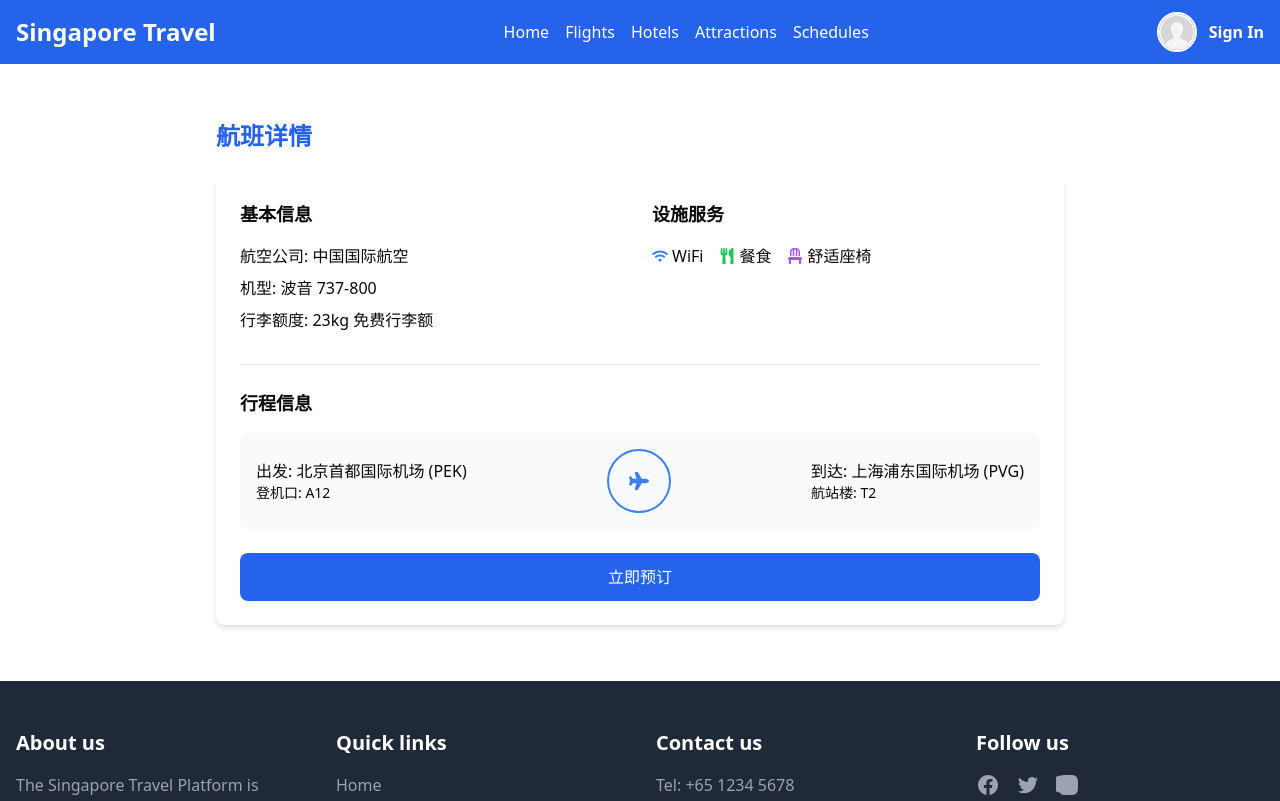
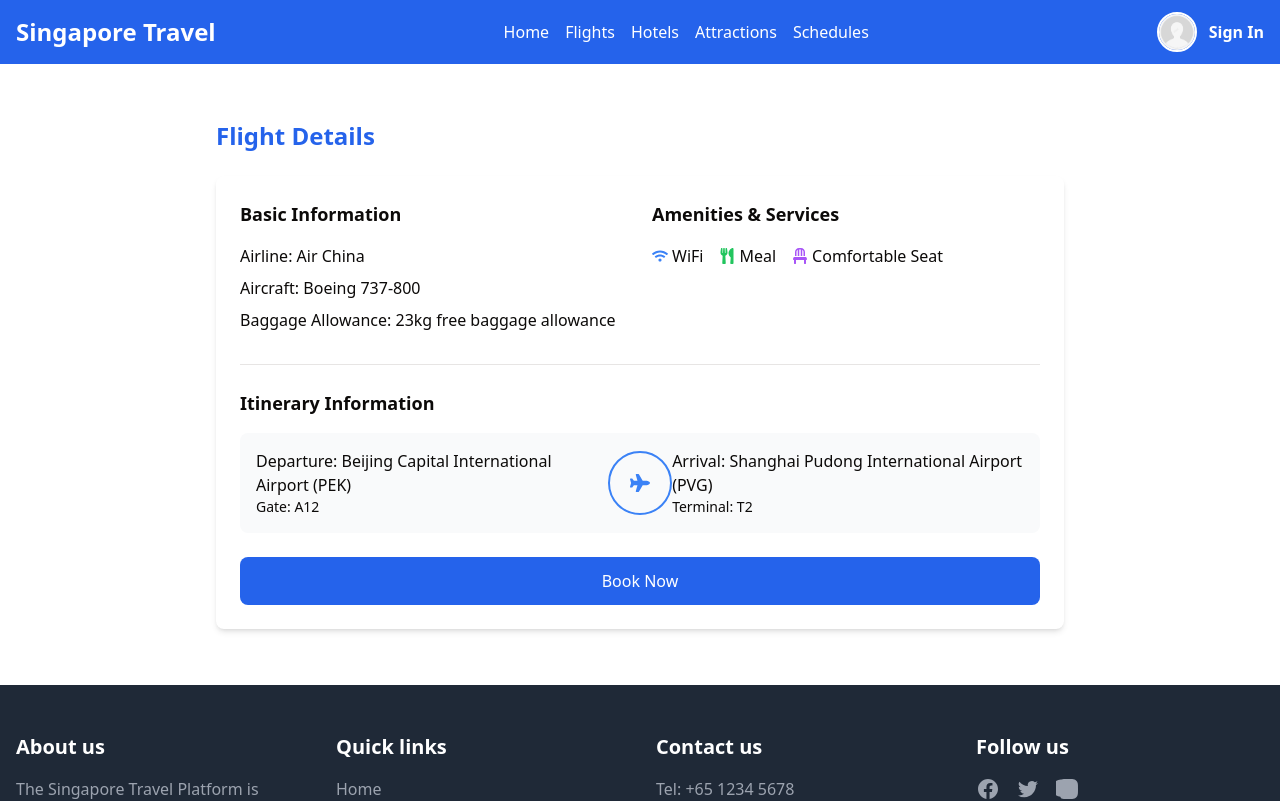
Before and after one commit to HZHENJ/Travel-plateform-frontend-web, a React (Vite) app: page /detail/1 in a window 1280 px wide. Shown: the top 801 px of the page. Built offline with nearby package versions, Linux system fonts and the light colour scheme.

Commit message:
改成了英文呢

```diff
--- a/src/pages/flight/Confirmation.jsx
+++ b/src/pages/flight/Confirmation.jsx
@@ -13,14 +13,14 @@ export default function Confirmation() {
     <div className="flex flex-col items-center justify-center min-h-screen bg-gray-50 p-6">
       <div className="bg-white p-8 rounded-lg shadow-md text-center">
         <FaCheckCircle className="text-green-500 text-6xl mb-4" />
-        <h2 className="text-3xl font-bold text-gray-800 mb-4">支付成功！</h2>
-        <p className="text-gray-600 mb-6">感谢您的支付，您的交易已成功处理。</p>
+        <h2 className="text-3xl font-bold text-gray-800 mb-4">Payment Successful!</h2>
+        <p className="text-gray-600 mb-6">Thank you for your payment, your transaction has been successfully processed.</p>
 
         <button
           onClick={handleBackToHome}
           className="bg-blue-600 text-white px-6 py-3 rounded-lg hover:bg-blue-700 transition-colors"
         >
-          返回首页
+          Back to Home
         </button>
       </div>
     </div>
--- a/src/pages/flight/FlightDetails.jsx
+++ b/src/pages/flight/FlightDetails.jsx
@@ -1,15 +1,15 @@
 // FlightDetail.jsx
 import { useNavigate, useParams } from 'react-router-dom';
-import { FaChair, FaUtensils, FaWifi,FaPlane } from 'react-icons/fa';
+import { FaChair, FaUtensils, FaWifi, FaPlane } from 'react-icons/fa';
 import Navbar from "../../components/layout/Navbar";
 import Footer from "../../components/layout/Footer";
 
 const flightDetails = {
   1: {
-    airline: '中国国际航空',
-    aircraft: '波音 737-800',
+    airline: 'Air China',
+    aircraft: 'Boeing 737-800',
     amenities: ['wifi', 'meal', 'extra-legroom'],
-    baggage: '23kg 免费行李额',
+    baggage: '23kg free baggage allowance',
     departureGate: 'A12',
     arrivalTerminal: 'T2'
   }
@@ -25,20 +25,20 @@ export default function FlightDetail() {
       <Navbar />
       <main className="flex-grow container mx-auto px-4 py-8">
         <div className="max-w-4xl mx-auto p-6">
-          <h2 className="text-2xl font-bold mb-6 text-blue-600">航班详情</h2>
+          <h2 className="text-2xl font-bold mb-6 text-blue-600">Flight Details</h2>
           <div className="bg-white p-6 rounded-lg shadow-md">
             <div className="grid grid-cols-1 md:grid-cols-2 gap-6">
               <div>
-                <h3 className="text-lg font-semibold mb-4">基本信息</h3>
+                <h3 className="text-lg font-semibold mb-4">Basic Information</h3>
                 <div className="space-y-2">
-                  <p><span className="font-medium">航空公司:</span> {details.airline}</p>
-                  <p><span className="font-medium">机型:</span> {details.aircraft}</p>
-                  <p><span className="font-medium">行李额度:</span> {details.baggage}</p>
+                  <p><span className="font-medium">Airline:</span> {details.airline}</p>
+                  <p><span className="font-medium">Aircraft:</span> {details.aircraft}</p>
+                  <p><span className="font-medium">Baggage Allowance:</span> {details.baggage}</p>
                 </div>
               </div>
 
               <div>
-                <h3 className="text-lg font-semibold mb-4">设施服务</h3>
+                <h3 className="text-lg font-semibold mb-4">Amenities & Services</h3>
                 <div className="flex space-x-4">
                   {details.amenities.includes('wifi') && (
                     <div className="flex items-center">
@@ -47,22 +47,22 @@ export default function FlightDetail() {
                   )}
                   {details.amenities.includes('meal') && (
                     <div className="flex items-center">
-                      <FaUtensils className="text-green-500 mr-1" /> 餐食
+                      <FaUtensils className="text-green-500 mr-1" /> Meal
                     </div>
                   )}
                   <div className="flex items-center">
-                    <FaChair className="text-purple-500 mr-1" /> 舒适座椅
+                    <FaChair className="text-purple-500 mr-1" /> Comfortable Seat
                   </div>
                 </div>
               </div>
             </div>
 
             <div className="mt-8 border-t pt-6">
-              <h3 className="text-lg font-semibold mb-4">行程信息</h3>
+              <h3 className="text-lg font-semibold mb-4">Itinerary Information</h3>
               <div className="flex justify-between items-center p-4 bg-gray-50 rounded-lg">
                 <div>
-                  <p className="font-medium">出发: 北京首都国际机场 (PEK)</p>
-                  <p className="text-sm">登机口: {details.departureGate}</p>
+                  <p className="font-medium">Departure: Beijing Capital International Airport (PEK)</p>
+                  <p className="text-sm">Gate: {details.departureGate}</p>
                 </div>
                 <div className="text-center">
                   <div className="w-16 h-16 border-2 border-blue-500 rounded-full flex items-center justify-center">
@@ -70,8 +70,8 @@ export default function FlightDetail() {
                   </div>
                 </div>
                 <div>
-                  <p className="font-medium">到达: 上海浦东国际机场 (PVG)</p>
-                  <p className="text-sm">航站楼: {details.arrivalTerminal}</p>
+                  <p className="font-medium">Arrival: Shanghai Pudong International Airport (PVG)</p>
+                  <p className="text-sm">Terminal: {details.arrivalTerminal}</p>
                 </div>
               </div>
             </div>
@@ -80,7 +80,7 @@ export default function FlightDetail() {
               onClick={() => navigate('/seating')}
               className="mt-6 bg-blue-600 text-white px-8 py-3 rounded-lg hover:bg-blue-700 w-full transition-colors"
             >
-              立即预订
+              Book Now
             </button>
           </div>
         </div>
--- a/src/pages/flight/FlightResult.jsx
+++ b/src/pages/flight/FlightResult.jsx
@@ -52,7 +52,7 @@ export default function FlightResults() {
     <div className="min-h-screen flex flex-col">
       <Navbar />
       <main className="flex-grow container mx-auto px-4 py-8">
-        <h2 className="text-2xl font-bold mb-6 text-blue-600">搜索结果</h2>
+        <h2 className="text-2xl font-bold mb-6 text-blue-600">Result</h2>
         <div className="space-y-4">
           {flights.map(flight => (
             <div
@@ -73,7 +73,7 @@ export default function FlightResults() {
                     <FaClock className="mr-2" />
                     <span>{flight.duration}</span>
                     {flight.stops > 0 && (
-                      <span className="ml-2 text-orange-600">经停 {flight.stops} 站</span>
+                      <span className="ml-2 text-orange-600"> {flight.stops} Stop</span>
                     )}
                   </div>
                 </div>
--- a/src/pages/flight/Payment.jsx
+++ b/src/pages/flight/Payment.jsx
@@ -19,15 +19,15 @@ export default function Payment() {
 
   return (
     <div className="max-w-4xl mx-auto p-6 min-h-screen">
-      <h2 className="text-2xl font-bold mb-6 text-blue-600">支付信息</h2>
+      <h2 className="text-2xl font-bold mb-6 text-blue-600">Payment Information</h2>
       <form onSubmit={handleSubmit} className="bg-white p-6 rounded-lg shadow-md">
         <div className="space-y-6">
           <div>
-            <label className="block text-sm font-medium mb-2">持卡人姓名</label>
+            <label className="block text-sm font-medium mb-2">Cardholder Name</label>
             <input
               type="text"
               className="w-full p-3 border rounded-lg"
-              placeholder="与卡面姓名一致"
+              placeholder="Must match card name"
               value={payment.cardHolder}
               onChange={(e) => setPayment({ ...payment, cardHolder: e.target.value })}
               required
@@ -35,7 +35,7 @@ export default function Payment() {
           </div>
 
           <div>
-            <label className="block text-sm font-medium mb-2">信用卡号</label>
+            <label className="block text-sm font-medium mb-2">Credit Card Number</label>
             <div className="relative">
               <FaCreditCard className="absolute top-4 left-3 text-gray-400" />
               <input
@@ -53,7 +53,7 @@ export default function Payment() {
 
           <div className="grid grid-cols-2 gap-4">
             <div>
-              <label className="block text-sm font-medium mb-2">有效期</label>
+              <label className="block text-sm font-medium mb-2">Expiry Date</label>
               <div className="relative">
                 <FaCalendar className="absolute top-4 left-3 text-gray-400" />
                 <input
@@ -68,7 +68,7 @@ export default function Payment() {
             </div>
 
             <div>
-              <label className="block text-sm font-medium mb-2">安全码</label>
+              <label className="block text-sm font-medium mb-2">Security Code</label>
               <div className="relative">
                 <FaLock className="absolute top-4 left-3 text-gray-400" />
                 <input
@@ -87,15 +87,15 @@ export default function Payment() {
         </div>
 
         <div className="mt-8 bg-blue-50 p-4 rounded-lg">
-          <h3 className="font-semibold mb-2">支付金额</h3>
-          <p className="text-2xl font-bold text-blue-600">¥ 1,200.00</p>
+          <h3 className="font-semibold mb-2">Payment Amount</h3>
+          <p className="text-2xl font-bold text-blue-600">$ 1200.00</p>
         </div>
 
         <button
           type="submit"
           className="mt-6 bg-green-600 text-white px-8 py-3 rounded-lg hover:bg-green-700 w-full transition-colors"
         >
-          确认支付
+          Confirm Payment
         </button>
       </form>
     </div>
--- a/src/pages/flight/SeatSelection.jsx
+++ b/src/pages/flight/SeatSelection.jsx
@@ -32,11 +32,11 @@ export default function SeatSelection() {
 
   return (
     <div className="max-w-4xl mx-auto p-6 min-h-screen">
-      <h2 className="text-2xl font-bold mb-6 text-blue-600">选择座位</h2>
+      <h2 className="text-2xl font-bold mb-6 text-blue-600">Select Seats</h2>
       <div className="bg-white p-6 rounded-lg shadow-md">
         <div className="mb-8">
           <div className="w-full h-16 bg-gray-200 rounded-lg mb-4 flex items-center justify-center">
-            <span className="text-gray-600">驾驶舱</span>
+            <span className="text-gray-600">Cabin</span>
           </div>
 
           {seats.map((row, rowIndex) => (
@@ -62,14 +62,14 @@ export default function SeatSelection() {
         </div>
 
         <div className="bg-gray-50 p-4 rounded-lg mb-6">
-          <h3 className="font-semibold mb-2">已选座位：</h3>
+          <h3 className="font-semibold mb-2">Selected Seats:</h3>
           <div className="flex flex-wrap gap-2">
             {selectedSeats.map(seat => (
               <span key={seat} className="bg-blue-100 text-blue-800 px-3 py-1 rounded">
                 {seat}
               </span>
             ))}
-            {selectedSeats.length === 0 && <span className="text-gray-500">尚未选择座位</span>}
+            {selectedSeats.length === 0 && <span className="text-gray-500">No seats selected yet</span>}
           </div>
         </div>
 
@@ -78,7 +78,7 @@ export default function SeatSelection() {
           className="bg-blue-600 text-white px-8 py-3 rounded-lg hover:bg-blue-700 w-full transition-colors"
           disabled={selectedSeats.length === 0}
         >
-          确认座位 ({selectedSeats.length}个)
+          Confirm Seats ({selectedSeats.length} seats)
         </button>
       </div>
     </div>
```
